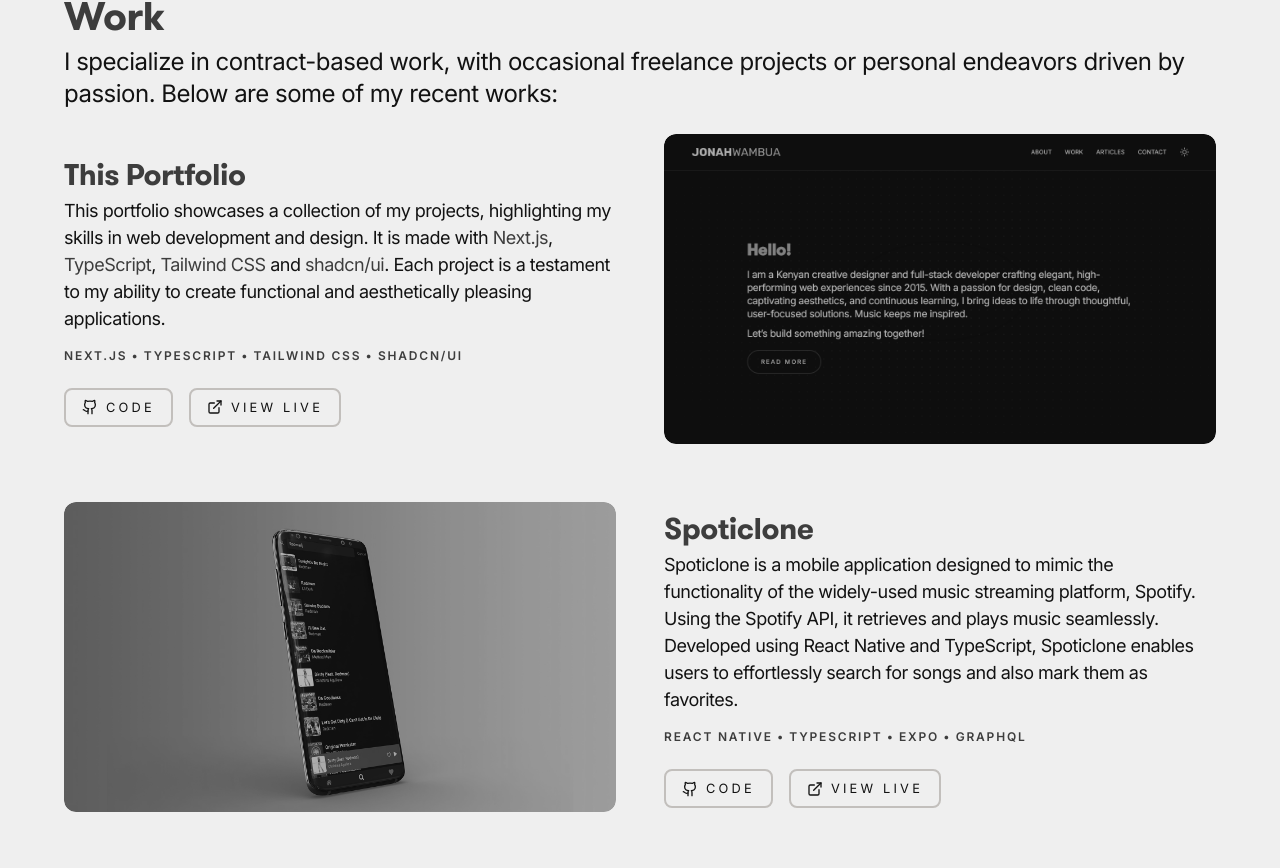
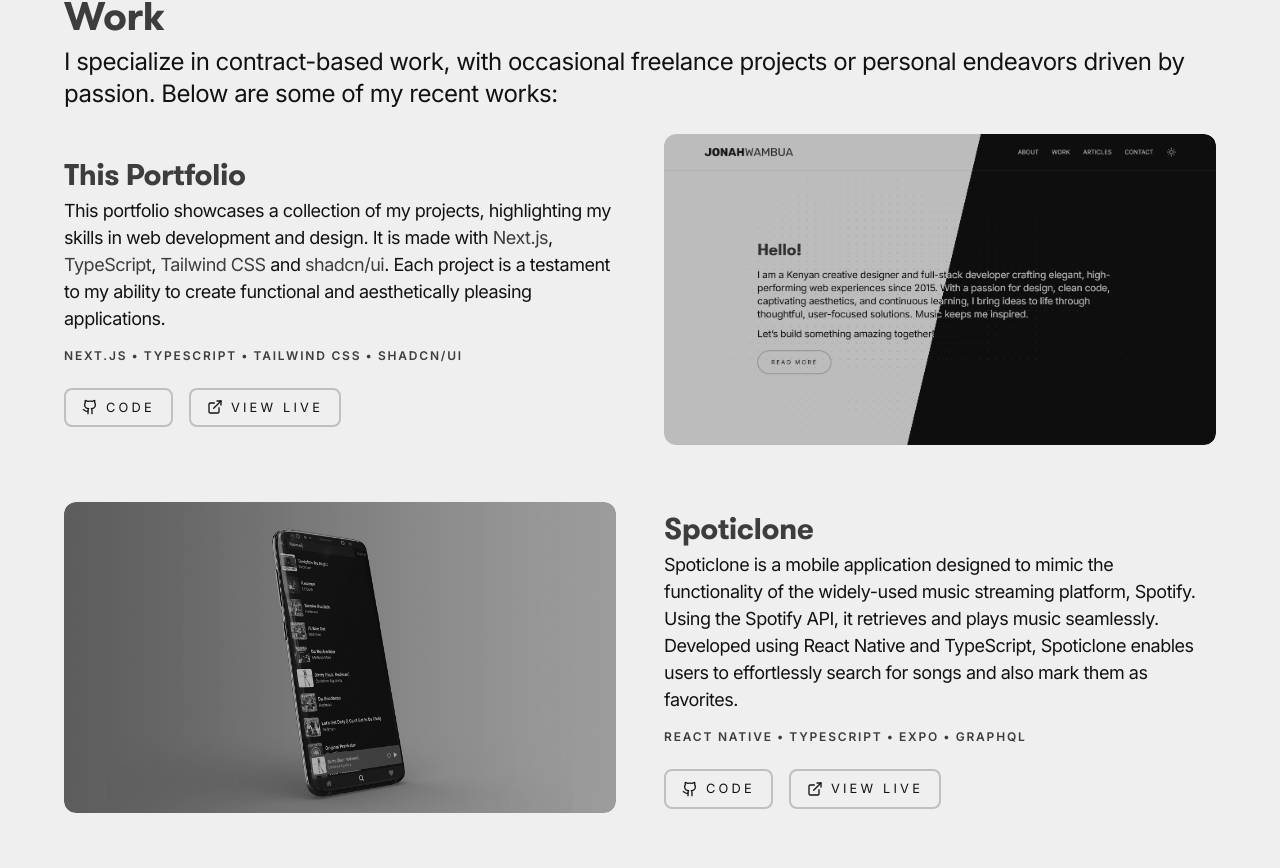
Before and after one commit to DJ-MrJay/profolio, a Next.js app: page /main in a window 1280 px wide. Shown: the part 868-1736 px from the top of the page. Built offline with nearby package versions, Linux system fonts and the light colour scheme.

Commit message:
Update image

```diff
--- a/src/components/sections/Work.tsx
+++ b/src/components/sections/Work.tsx
@@ -49,7 +49,7 @@ const workItems = [
         aesthetically pleasing applications.
       </>
     ),
-    image: "/assets/images/portfolio-shot.png",
+    image: "/assets/images/portfolio-shot-2.png",
     tags: ["Next.js", "TypeScript", "Tailwind CSS", "shadcn/ui"],
     codeUrl: "https://github.com/DJ-MrJay/profolio",
     liveUrl: "https://jonah-profolio.vercel.app/",
```
Also changed, not shown: public/assets/images/portfolio-shot-2.png (added).
